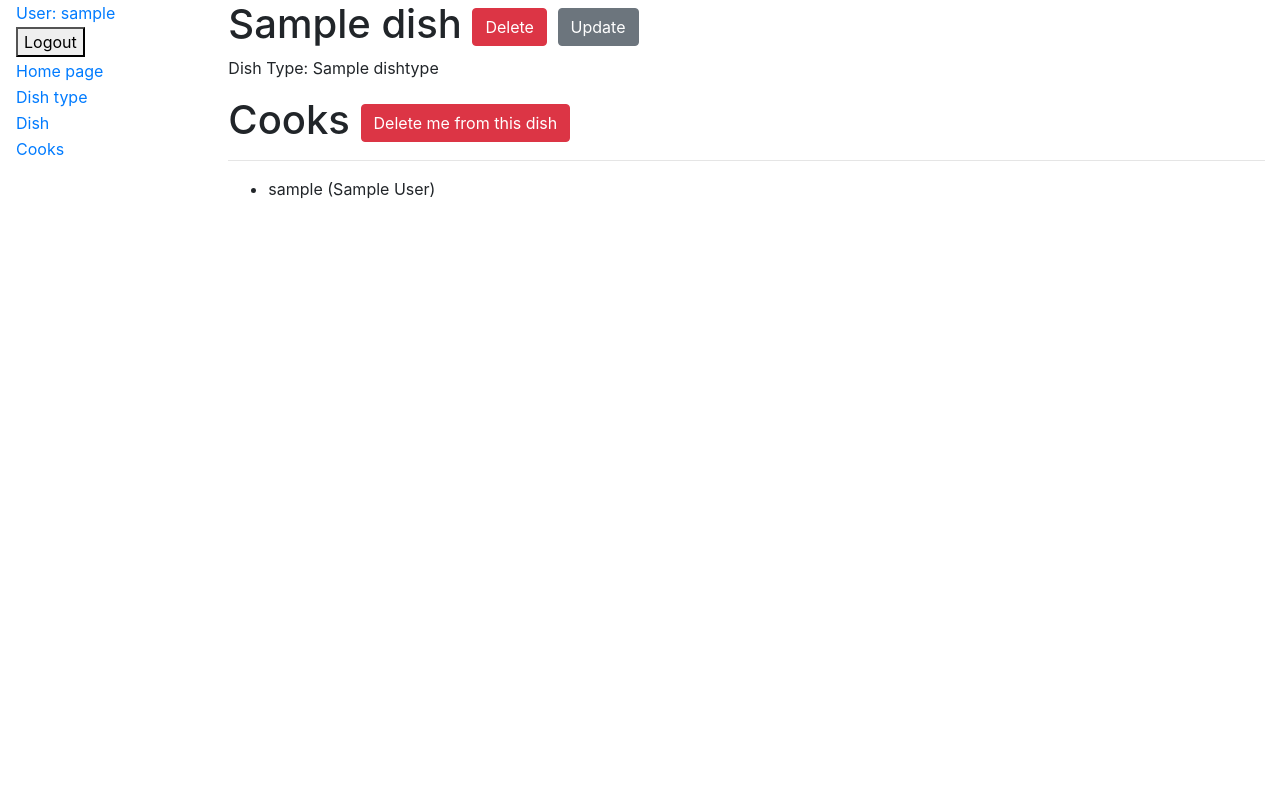
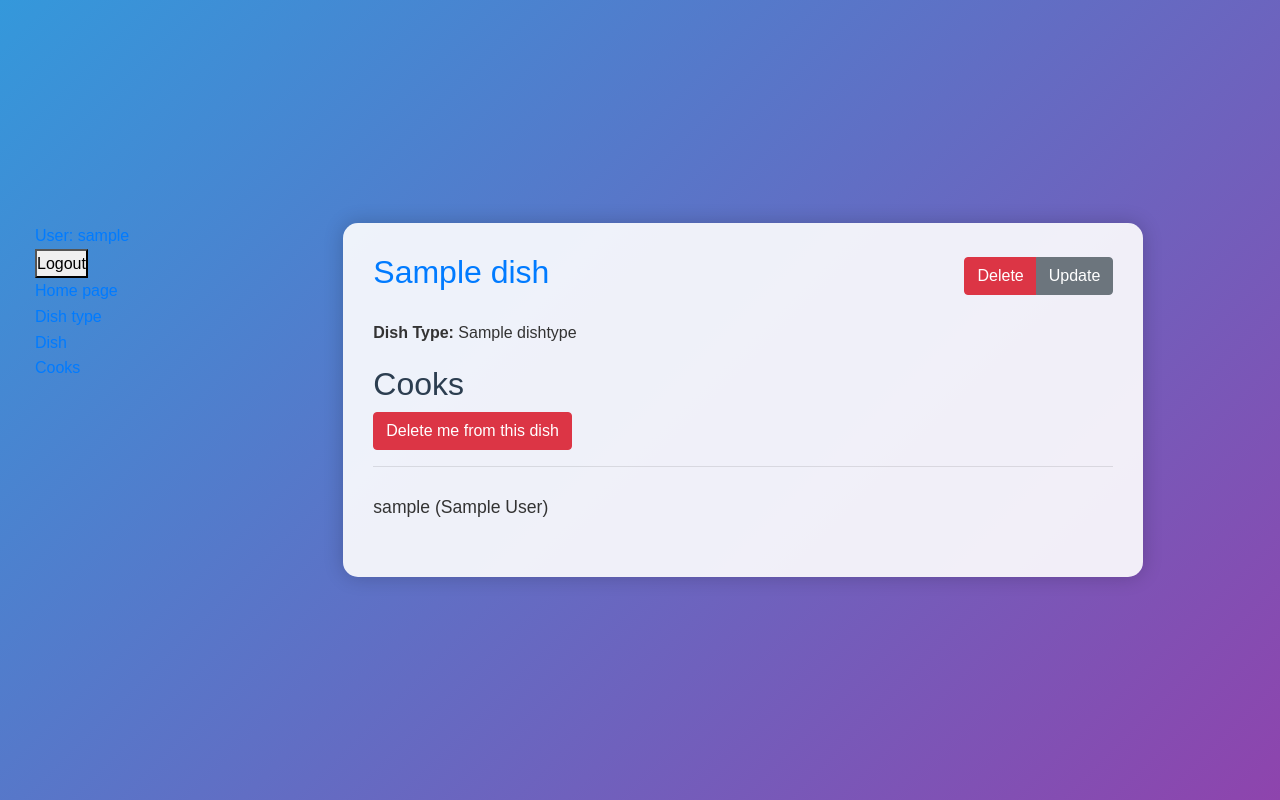
Before and after one commit to Serhii-Leonenko/mate_nginx_gunicorn, a Django app: page /dishes/1/ in a window 1280 px wide. Run offline with Django 5.2, Linux system fonts and the light colour scheme; a user stored in the database is signed in; tables that the repository leaves empty hold one stand-in row (values such as "Sample post").

Commit message:
add styles for dish_detail

```diff
--- /dev/null
+++ b/static/css/dish_detail.css
@@ -0,0 +1,90 @@
+/* General reset for margin and padding */
+* {
+  margin: 0;
+  padding: 0;
+  box-sizing: border-box;
+}
+
+body {
+  font-family: Arial, sans-serif; /* Modern and clean font */
+  line-height: 1.6;
+  background: linear-gradient(135deg, #3498db, #8e44ad); /* Gradient background for a vibrant look */
+  color: #333; /* Dark text color for readability */
+  display: flex;
+  justify-content: center; /* Center content horizontally */
+  align-items: center; /* Center content vertically */
+  min-height: 100vh; /* Ensure body takes full viewport height */
+  padding: 20px; /* Padding to prevent content from touching edges */
+}
+
+.container {
+  width: 100%; /* Full width for the main content area */
+  max-width: 800px; /* Limit maximum width for better readability */
+  background-color: rgba(255, 255, 255, 0.9); /* White background with slight transparency */
+  border-radius: 15px; /* Rounded corners for a modern look */
+  box-shadow: 0 0 20px rgba(0, 0, 0, 0.2); /* Soft shadow for depth */
+  padding: 30px; /* Increased padding for more space */
+}
+
+.header {
+  display: flex;
+  justify-content: space-between; /* Space between title and buttons */
+  align-items: center; /* Align items vertically in the center */
+  margin-bottom: 20px;
+}
+
+.header h1 {
+  color: #2c3e50; /* Dark blue-gray color for the heading */
+  font-size: 2em; /* Larger font size for emphasis */
+}
+
+.btn-group .btn {
+  margin-left: 10px; /* Space between buttons */
+}
+
+.btn-danger {
+  background-color: #dc3545; /* Red background color for the danger button */
+}
+
+.btn-danger:hover {
+  background-color: #c82333; /* Darker red background on hover */
+}
+
+.btn-secondary {
+  background-color: #6c757d; /* Gray background color for the secondary button */
+}
+
+.btn-secondary:hover {
+  background-color: #5a6268; /* Darker gray background on hover */
+}
+
+.btn-success {
+  background-color: #28a745; /* Green background color for the success button */
+}
+
+.btn-success:hover {
+  background-color: #218838; /* Darker green background on hover */
+}
+
+.cooks-section {
+  margin-top: 20px; /* Space above the cooks section */
+}
+
+.cooks-section h2 {
+  color: #2c3e50; /* Dark blue-gray color for the heading */
+}
+
+.cook-list {
+  list-style-type: none; /* Remove bullet points */
+  padding-left: 0; /* Remove default padding */
+}
+
+.cook-list li {
+  padding: 10px 0; /* Space between list items */
+  border-bottom: 1px solid #dee2e6; /* Border between items */
+  font-size: 1.1em; /* Slightly larger text for readability */
+}
+
+.cook-list li:last-child {
+  border-bottom: none; /* Remove border from the last item */
+}
--- a/templates/kitchen/dish_detail.html
+++ b/templates/kitchen/dish_detail.html
@@ -1,35 +1,42 @@
 {% extends "base.html" %}
+{% load static %}
 
 {% block content %}
-  <h1>
-    {{ dish.name }}
-    <a href="{% url 'kitchen:dish-delete' pk=dish.id %}" class="btn btn-danger link-to-page">
+  <link rel="stylesheet" href="{% static 'css/dish_detail.css' %}">
+  <div class="container">
+    <div class="header">
+      <h1 class="text-primary">{{ dish.name }}</h1>
+      <div class="btn-group">
+        <a href="{% url 'kitchen:dish-delete' pk=dish.id %}" class="btn btn-danger">
           Delete
         </a>
-
-    <a href="{% url 'kitchen:dish-update' pk=dish.id %}" class="btn btn-secondary link-to-page">
+        <a href="{% url 'kitchen:dish-update' pk=dish.id %}" class="btn btn-secondary">
           Update
         </a>
-  </h1>
-  <p>Dish Type: {{ dish.dish_type.name }}</p>
-  <h1>
-    Cooks
+      </div>
+    </div>
 
+    <p><strong>Dish Type:</strong> {{ dish.dish_type.name }}</p>
+
+    <div class="cooks-section">
+      <h2>Cooks</h2>
       {% if dish in user.dishes.all %}
-      <a href="{% url 'kitchen:toggle-dish-assign' pk=dish.id %}" class="btn btn-danger link-to-page">
+        <a href="{% url 'kitchen:toggle-dish-assign' pk=dish.id %}" class="btn btn-danger">
           Delete me from this dish
         </a>
       {% else %}
-      <a href="{% url 'kitchen:toggle-dish-assign' pk=dish.id %}" class="btn btn-success link-to-page">
+        <a href="{% url 'kitchen:toggle-dish-assign' pk=dish.id %}" class="btn btn-success">
           Assign me to this dish
         </a>
       {% endif %}
+    </div>
 
-  </h1>
     <hr>
-  <ul>
+
+    <ul class="cook-list">
       {% for cook in dish.cook.all %}
         <li>{{ cook.username }} ({{ cook.first_name }} {{ cook.last_name }})</li>
       {% endfor %}
     </ul>
+  </div>
 {% endblock %}
```
Lines whose indentation alone changed are shown as unchanged.
